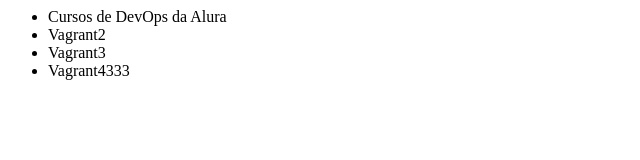
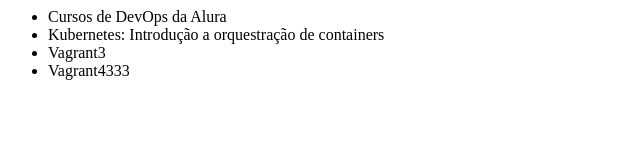
Before and after one commit to Dayfreitas/teste-git, a plain HTML site: page index.html in a window 1280 px wide. Shown: the whole page, without its empty margins (0-640 px from the left). Drawn offline with Linux system fonts and the light colour scheme.

Commit message:
Alterando curso de Kubernates

```diff
--- a/index.html
+++ b/index.html
@@ -7,7 +7,7 @@
 <body>
 	<ul>
 		<li>Cursos de DevOps da Alura</li>
-		<li>Vagrant2</li>
+		<li>Kubernetes: Introdução a orquestração de containers</li>
 		<li>Vagrant3</li>
 		<li>Vagrant4333</li>
 	</ul>
```
